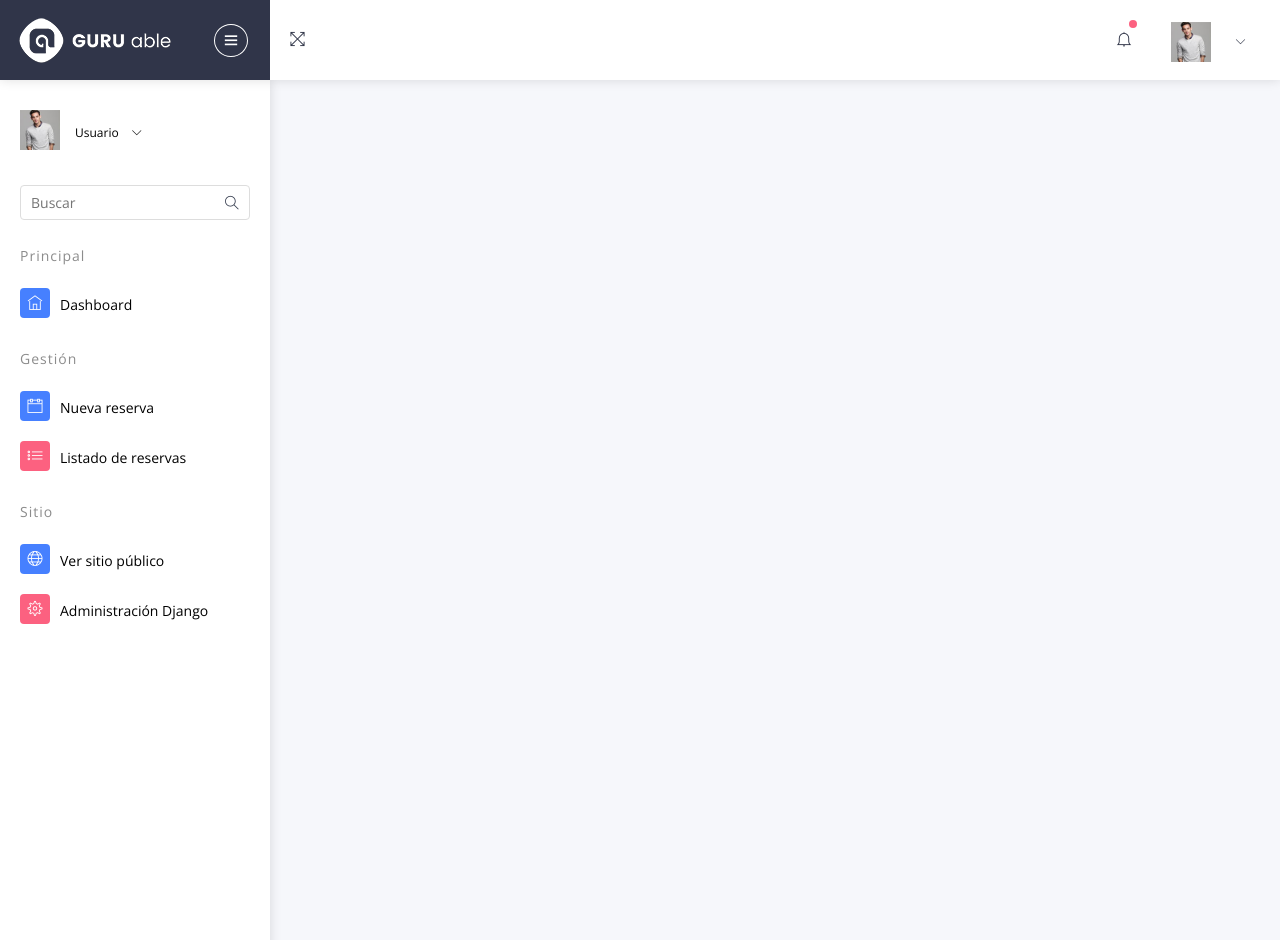
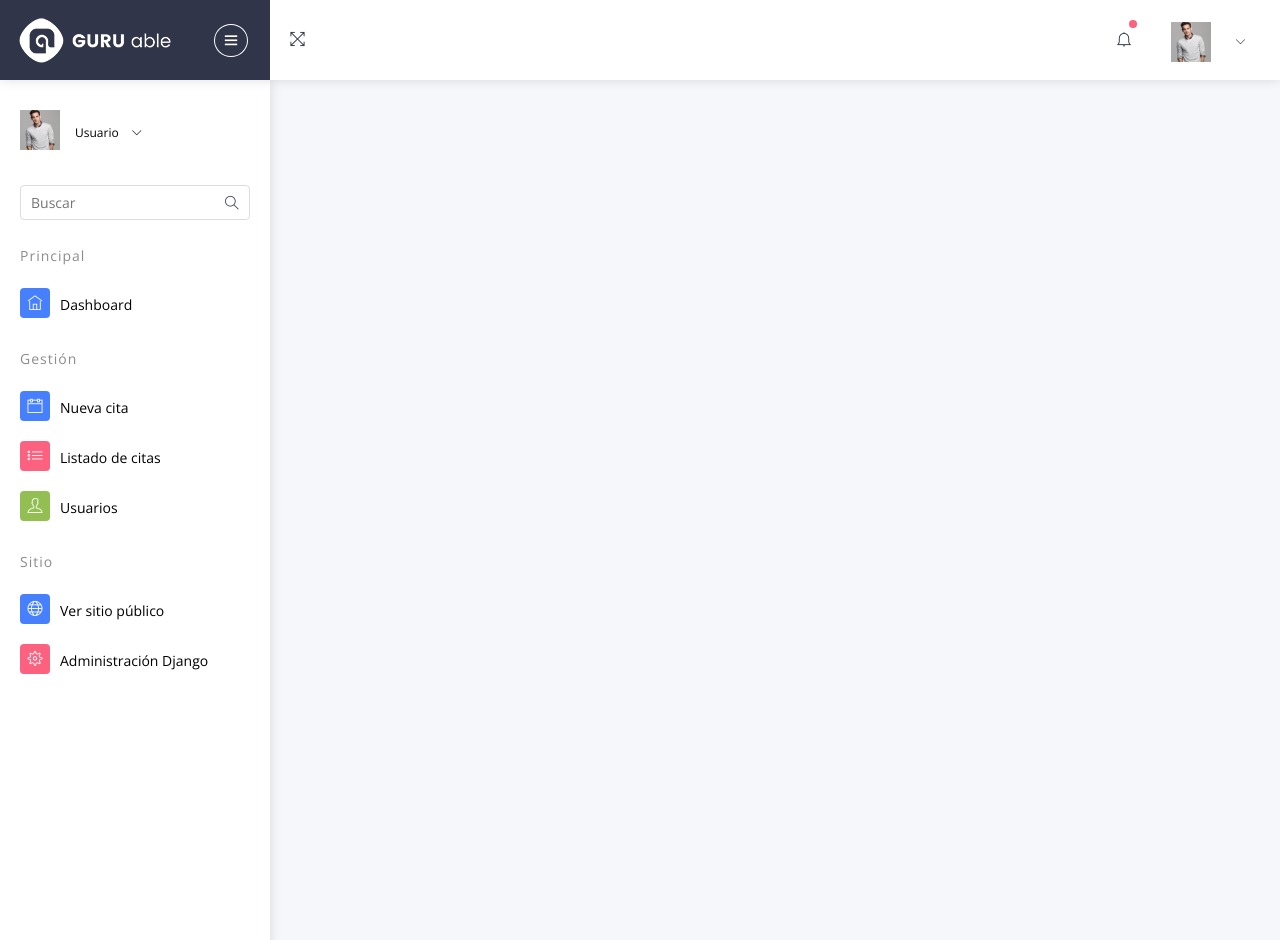
Before and after one commit to camilatuso9119-coder/Mi-proyecto, a Django app: template inicio/templates/private/base.html in a window 1280 px wide. Run offline with Django 3.2, Linux system fonts and the light colour scheme; the template is opened without the code that fills it, so the values that code supplies are empty; some libraries are stand-ins or nearby versions.

Commit message:
Acomodé el menú del área privada

```diff
--- a/inicio/templates/private/base.html
+++ b/inicio/templates/private/base.html
@@ -172,14 +172,21 @@
                 <li class="{% if request.resolver_match.url_name == 'book' %}active{% endif %}">
                   <a href="{% url 'book' %}">
                     <span class="pcoded-micon"><i class="ti-calendar"></i><b>R</b></span>
-                    <span class="pcoded-mtext">Nueva reserva</span>
+                    <span class="pcoded-mtext">Nueva cita</span>
                     <span class="pcoded-mcaret"></span>
                   </a>
                 </li>
                 <li>
                   <a href="{% url 'dashboard' %}#reservas">
                     <span class="pcoded-micon"><i class="ti-list"></i><b>T</b></span>
-                    <span class="pcoded-mtext">Listado de reservas</span>
+                    <span class="pcoded-mtext">Listado de citas</span>
+                    <span class="pcoded-mcaret"></span>
+                  </a>
+                </li>
+                <li class="{% if request.resolver_match.url_name == 'lista_usuarios' or request.resolver_match.url_name == 'crear_usuario' or request.resolver_match.url_name == 'editar_usuario' or request.resolver_match.url_name == 'eliminar_usuario' %}active{% endif %}">
+                  <a href="{% url 'lista_usuarios' %}">
+                    <span class="pcoded-micon"><i class="ti-user"></i><b>U</b></span>
+                    <span class="pcoded-mtext">Usuarios</span>
                     <span class="pcoded-mcaret"></span>
                   </a>
                 </li>
```
